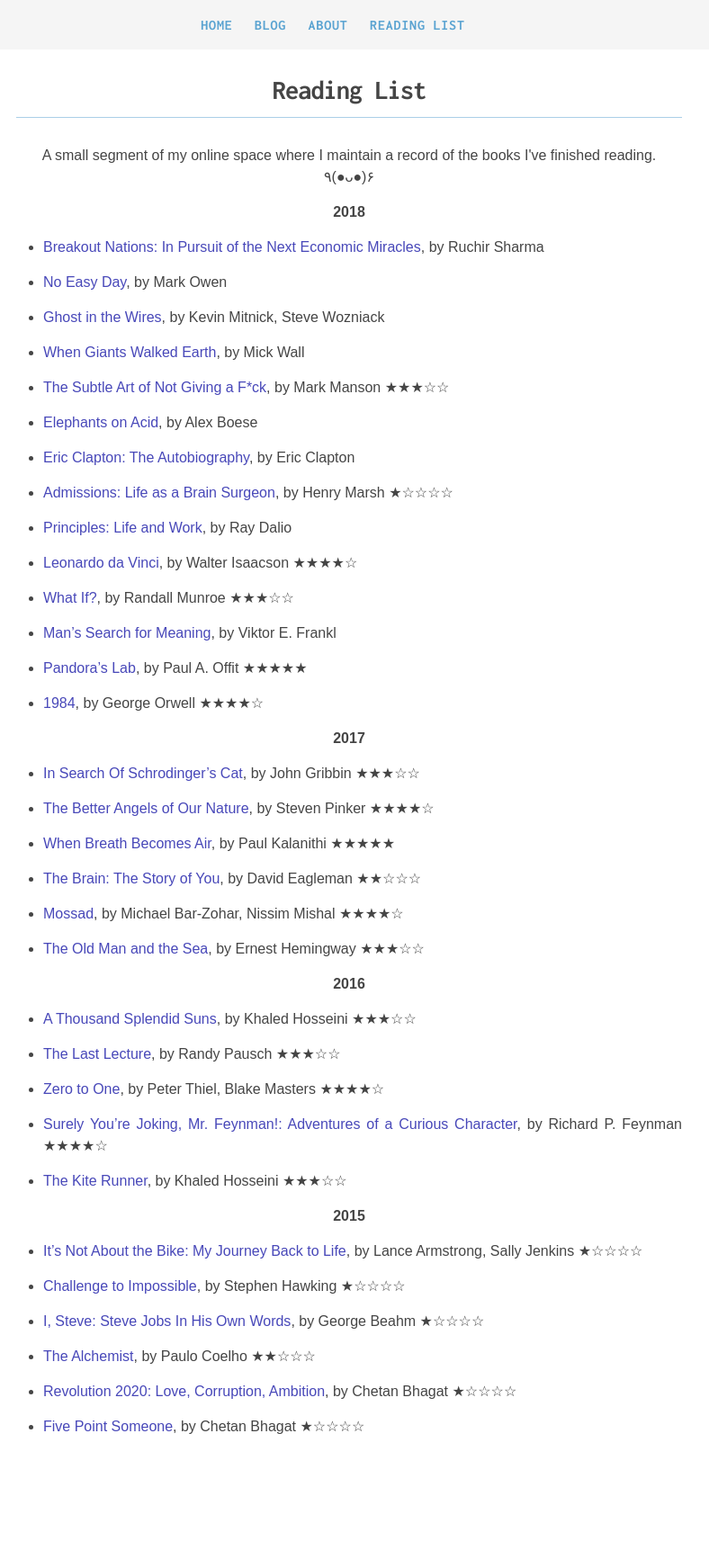
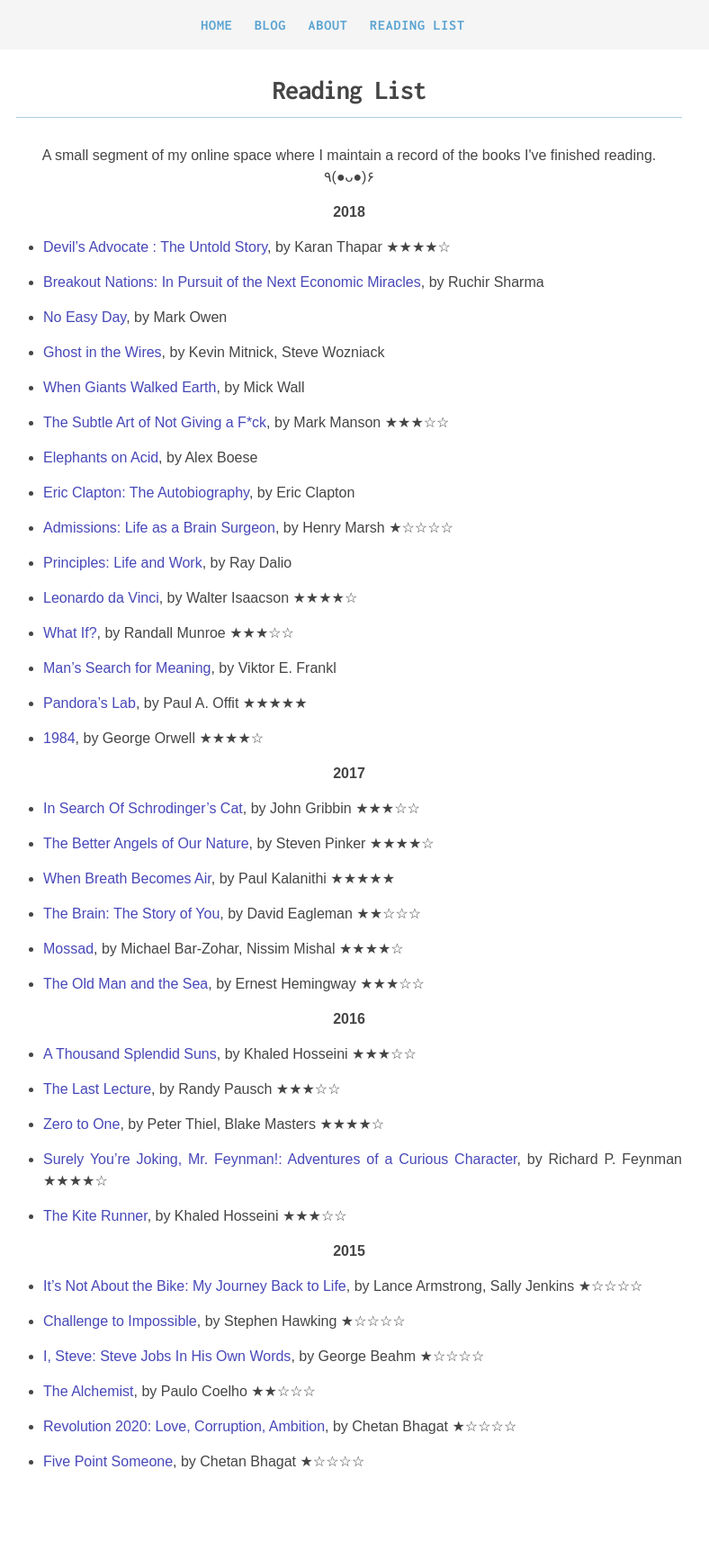
Before and after one commit to lprimeroo/saruftw.github.io.old, a Jekyll site: the page built from readinglist.md, in a window 1280 px wide. Shown: the whole page at 90% size, without its empty margins (252-1040 px from the left). Built offline with Jekyll 4.4.1, drawn with Linux system fonts in a browser that asks for light colours; nearby versions of some CDN libraries; before the commit the page ends 1694 px from its top, so only the background shows below that.

Commit message:
Update readinglist.md

```diff
--- a/readinglist.md
+++ b/readinglist.md
@@ -11,6 +11,8 @@ permalink: /readinglist/
 <p align="center">
 	<strong>2018</strong>
 </p>
+
+* <a href="https://www.amazon.com/Devils-Advocate-Untold-Karan-Thapar/dp/9352779843/ref=sr_1_1?ie=UTF8&qid=1539192518&sr=8-1&keywords=devils+advocate+karan+thapar">Devil's Advocate : The Untold Story</a>, by Karan Thapar<span>  &#9733;&#9733;&#9733;&#9733;&#9734;</span>
 
 * <a href="https://www.amazon.com/Breakout-Nations-Pursuit-Economic-Miracles/dp/0393345408/ref=sr_1_1?s=books&ie=UTF8&qid=1530035427&sr=1-1&keywords=breakout+nation&dpID=41hYc4eB4cL&preST=_SY291_BO1,204,203,200_QL40_&dpSrc=srch">Breakout Nations: In Pursuit of the Next Economic Miracles</a>, by Ruchir Sharma
 
```
